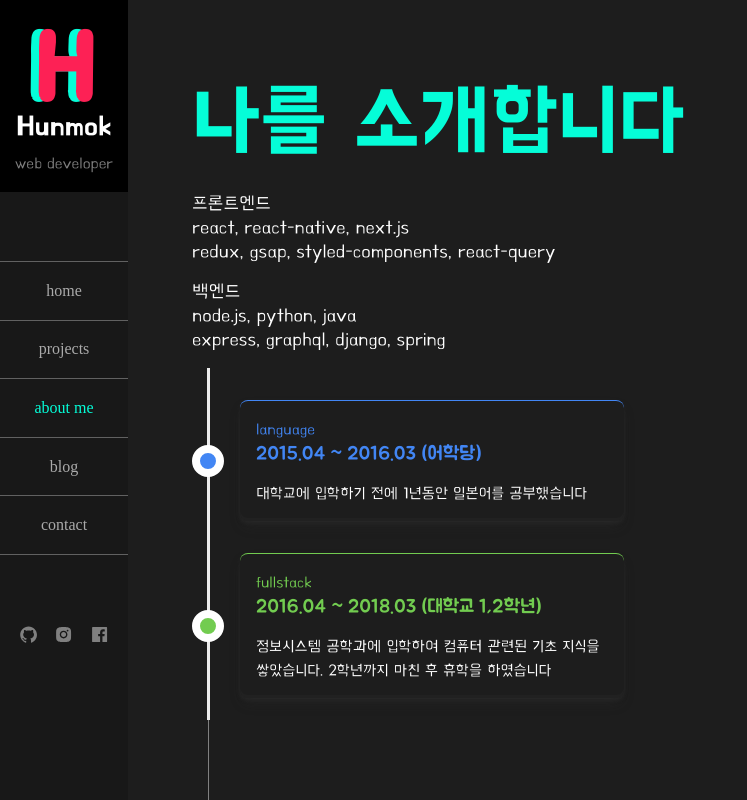
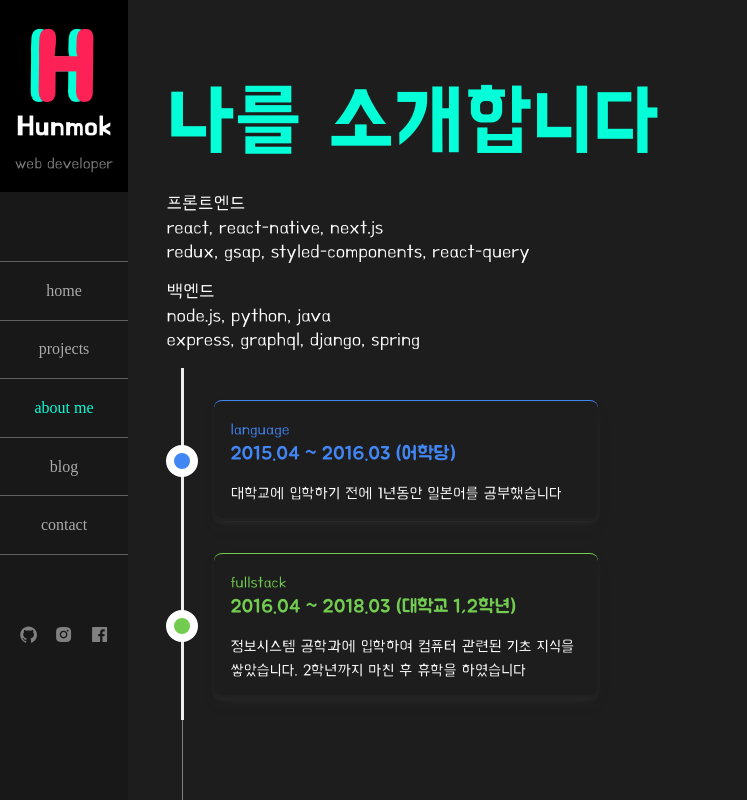
Before and after one commit to hi6724/hunmok-blog, a React (Vite) app: page /about-me in a window 1280 px wide. Shown: the top 800 px of the page, without its empty margins (0-747 px from the left). Built offline with nearby package versions, Linux system fonts and the light colour scheme.

Commit message:
style 다소 변경

```diff
--- a/src/components/Skills.tsx
+++ b/src/components/Skills.tsx
@@ -39,7 +39,7 @@ function Skill({ skillData }: { skillData: ISkill }) {
     gsap.from(arrowRef.current, {
       width: 0,
       duration: 1,
-      delay: 1.4,
+      delay: 1.6,
     });
   });
   return (
--- a/src/components/Timeline.tsx
+++ b/src/components/Timeline.tsx
@@ -56,7 +56,6 @@ function Timeline() {
         onLeaveBack: (batch) => gsap.to(batch, anim.close),
       });
     }
-    console.dir(containerRef.current?.clientHeight);
   }, [containerRef]);
 
   return (
@@ -207,6 +206,7 @@ const Content = styled.ul`
 const Container = styled.article`
   min-height: 100px;
   position: relative;
+  margin-bottom: 10%;
 `;
 
 const ArrowContainer = styled.div`
--- a/src/pages/AboutMePage.tsx
+++ b/src/pages/AboutMePage.tsx
@@ -75,9 +75,13 @@ function AboutMePage() {
             </section>
             <section>
               <StrongText>일본어</StrongText>를 능숙하게 사용할 수 있고,
-              프론트엔드는 2021년 5월에 html, css, js 를 시작으로 현재는
+              프론트엔드는 2020년 10월에 html, css, js 를 시작으로 현재는
               프론트엔드는 react, next.js 백엔드는 express,django, spring 를
               사용할 수 있습니다.
+            </section>
+            <section>
+              2022년 7월 부터 <StrongText>SSAFY</StrongText>에 다니면서 web
+              개발자로서 부족한 필수 역량을 키우고 있습니다.
             </section>
             <Skills />
             <Timeline />
@@ -91,14 +95,14 @@ function AboutMePage() {
 export default AboutMePage;
 
 const StrongText = styled.span`
-  color: ${colors.pink};
+  color: ${colors.fluor};
 `;
 
 const Container = styled.div`
   width: 100%;
   min-height: 100vh;
   background-color: ${colors.lightBlack};
-  padding: 10vh 5vw;
+  padding: 10vh 3vw;
 `;
 
 const Title = styled.h2<any>`
```
